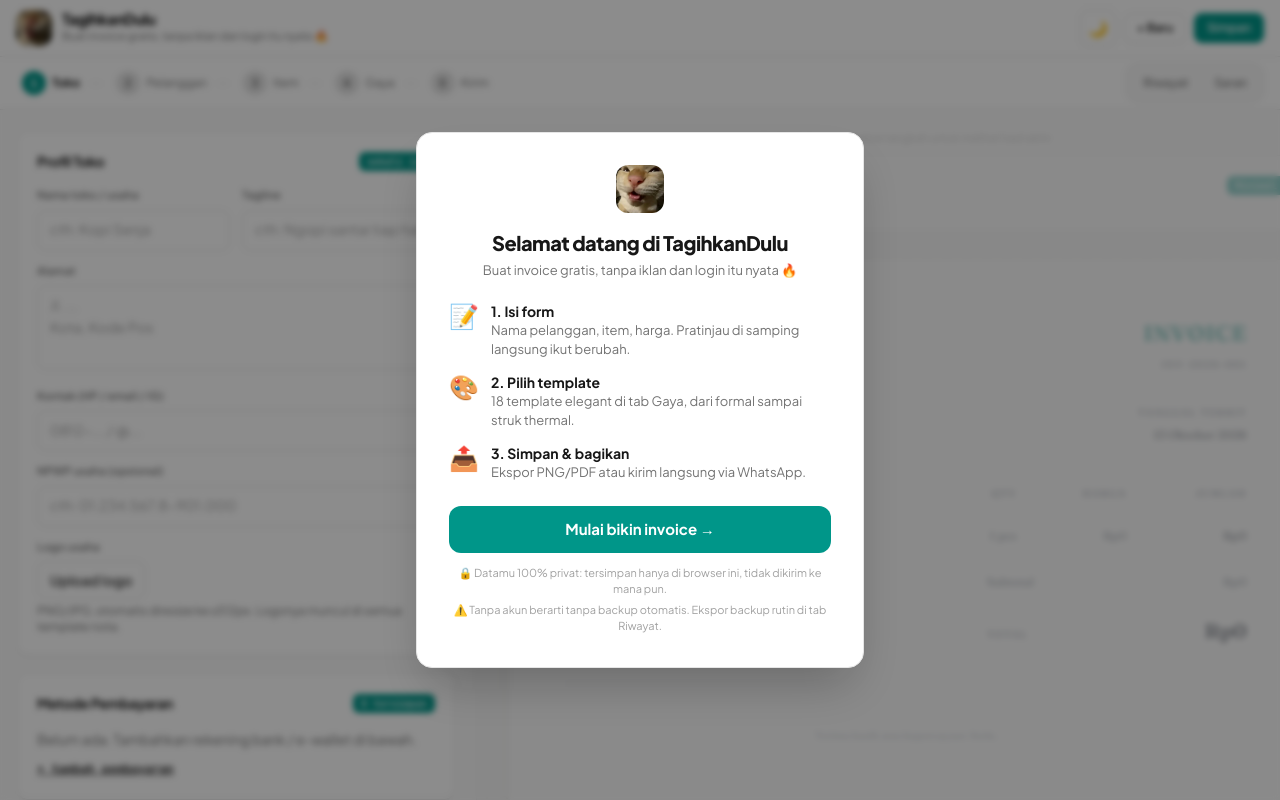
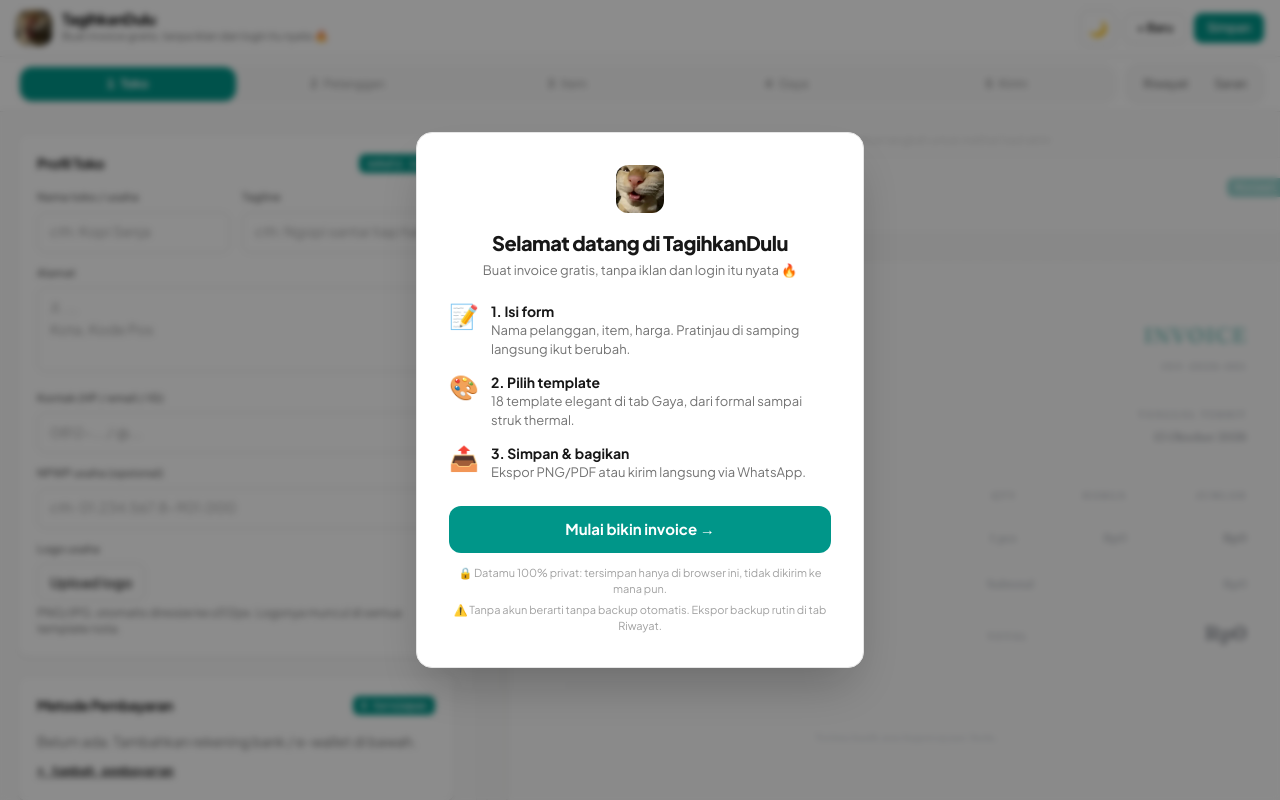
Before and after one commit to junanda24/notakandulu, a React (Vite) app: page / in a window 1280 px wide. Shown: the top 800 px of the page. Built offline with nearby package versions, Linux system fonts and the light colour scheme.

Commit message:
Redesign stepper nav jadi segmented bar full-width

```diff
--- a/src/components/wizard/Wizard.jsx
+++ b/src/components/wizard/Wizard.jsx
@@ -8,40 +8,31 @@ import StepKirim from "./StepKirim.jsx";
 import { getSteps } from "./shared.jsx";
 import { Btn } from "../ui.jsx";
 
-// Stepper untuk nav header: selalu kelihatan (sticky), bisa diklik pindah step.
+// Stepper untuk nav header: segmented bar full-width, tiap step segmen tombol yang gampang di-tap.
 export function NavStepper({ steps, idx, onJump }) {
-  // Label pendek biar muat tanpa kepotong
   const SHORT = { toko: "Toko", pelanggan: "Pelanggan", item: "Item", gaya: "Gaya", kirim: "Kirim" };
   return (
-    <ol className="flex items-center gap-1 overflow-x-auto py-1">
+    <ol className="flex gap-1 rounded-2xl bg-neutral-100/70 dark:bg-neutral-900 p-1">
       {steps.map((s, i) => {
         const done = i < idx;
         const active = i === idx;
         return (
-          <li key={s.id} className="flex items-center min-w-0 flex-none">
+          <li key={s.id} className="flex-1 min-w-0">
             <button
               onClick={() => onJump(s.id)}
-              className="flex items-center gap-1.5 min-w-0 shrink-0 rounded-lg px-1.5 py-1"
+              aria-current={active ? "step" : undefined}
               title={s.title}
+              className={`flex w-full items-center justify-center gap-1.5 rounded-xl px-2 py-2 text-[12px] transition ${
+                active
+                  ? "bg-teal-600 text-white font-bold shadow"
+                  : done
+                    ? "text-teal-700 dark:text-teal-300 font-semibold hover:bg-teal-100/60 dark:hover:bg-teal-950"
+                    : "text-neutral-400 dark:text-neutral-500 font-medium hover:text-neutral-600 dark:hover:text-neutral-300"
+              }`}
             >
-              <span
-                className={`flex h-6 w-6 shrink-0 items-center justify-center rounded-full text-[11px] font-extrabold tabular-nums transition ${
-                  active
-                    ? "bg-teal-600 text-white"
-                    : done
-                      ? "bg-teal-100 text-teal-700 dark:bg-teal-900 dark:text-teal-300"
-                      : "bg-neutral-200 text-neutral-500 dark:bg-neutral-800 dark:text-neutral-400"
-                }`}
-              >
-                {done ? "✓" : i + 1}
-              </span>
-              <span className={`text-[12px] whitespace-nowrap ${active ? "font-bold text-ink" : "text-neutral-500 dark:text-neutral-400"}`}>
-                {SHORT[s.id] || s.title}
-              </span>
+              <span className="tabular-nums font-extrabold shrink-0">{done ? "✓" : i + 1}</span>
+              <span className="truncate hidden min-[420px]:inline">{SHORT[s.id] || s.title}</span>
             </button>
-            {i < steps.length - 1 && (
-              <span className={`mx-1 h-px w-3 shrink-0 ${done ? "bg-teal-500" : "bg-line"}`} />
-            )}
           </li>
         );
       })}
```
Also changed, not shown: 4 other files (tests, documents, lock files or other folders).
